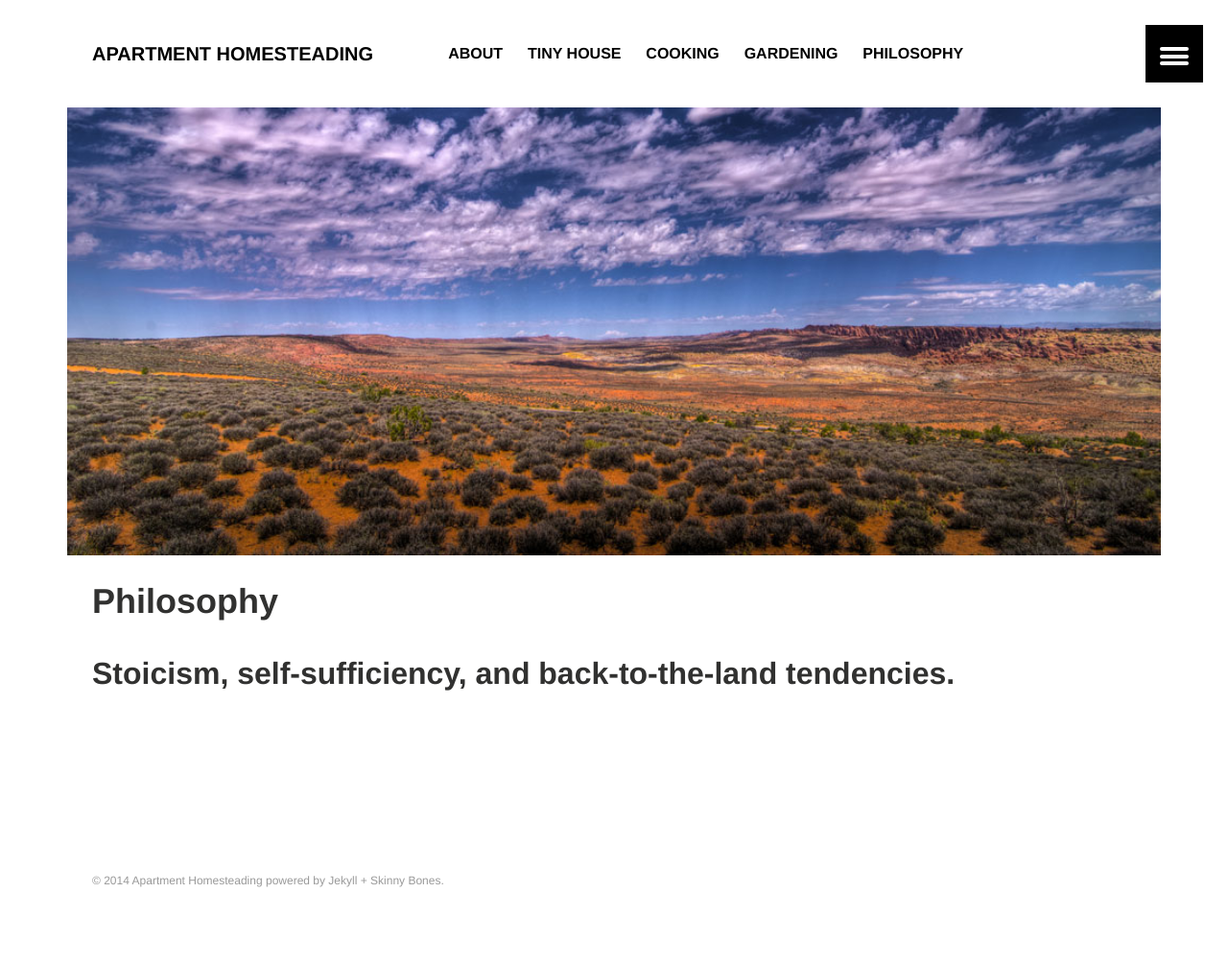
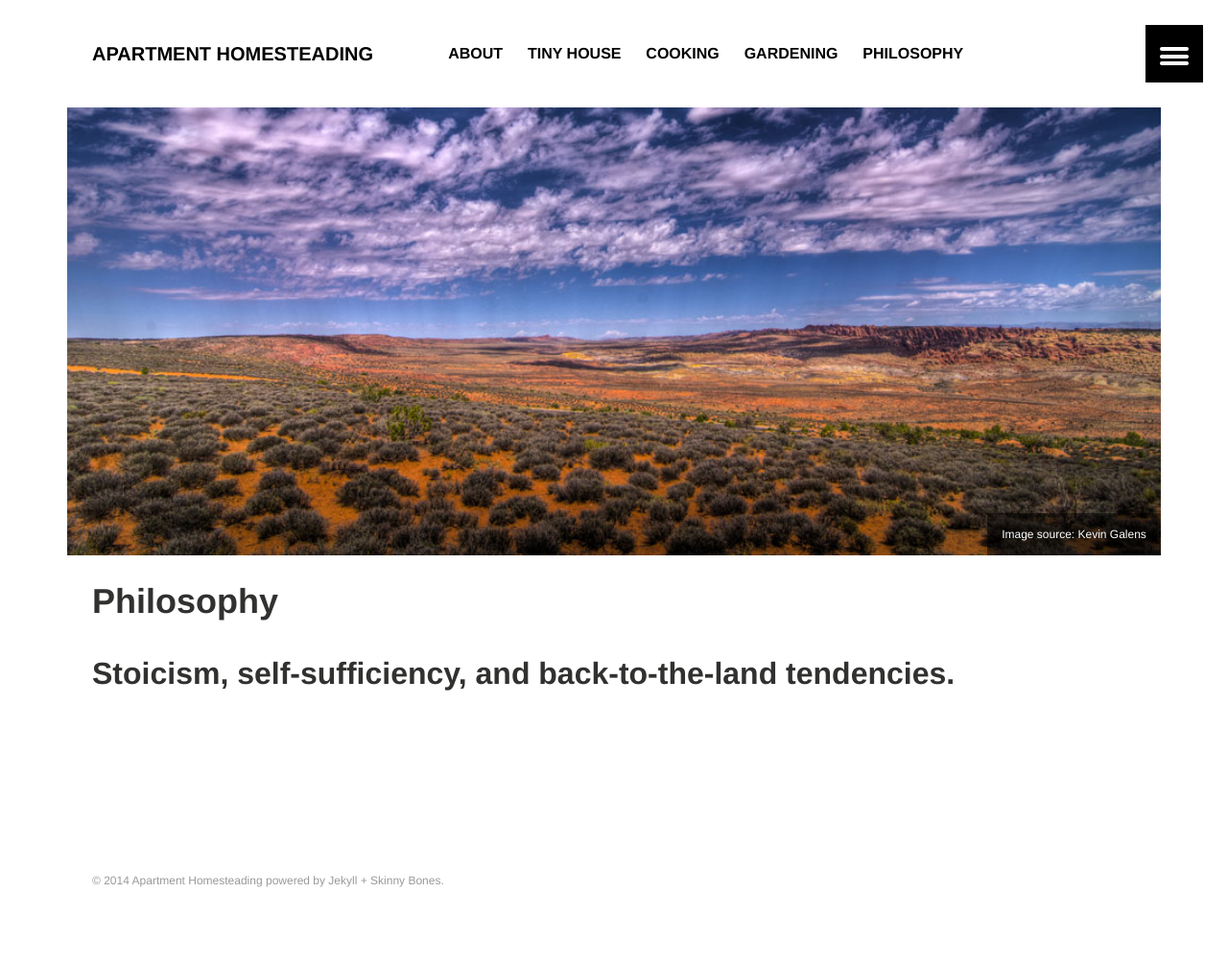
Before and after one commit to apartmenthomesteading/apartmenthomesteading.github.io, a Jekyll site: the page built from philosophy/index.md, in a window 1280 px wide. Shown: the whole page at 96% size. Built offline with Jekyll 4.4.1, drawn with Linux system fonts in a browser that asks for light colours.

Commit message:
add attribution

```diff
--- a/philosophy/index.md
+++ b/philosophy/index.md
@@ -7,6 +7,8 @@ image:
   feature: painted-desert-feature.jpg
   teaser: painted-desert-teaser.jpg
   thumb: painted-desert-teaser.jpg
+  creditlink: https://flic.kr/p/bfuDQ2
+  credit: Kevin Galens
 ads: true
 share: true
 ---
```
Also changed, not shown: _posts/2014-09-15-making-pickles.md (+2 -0 lines).
